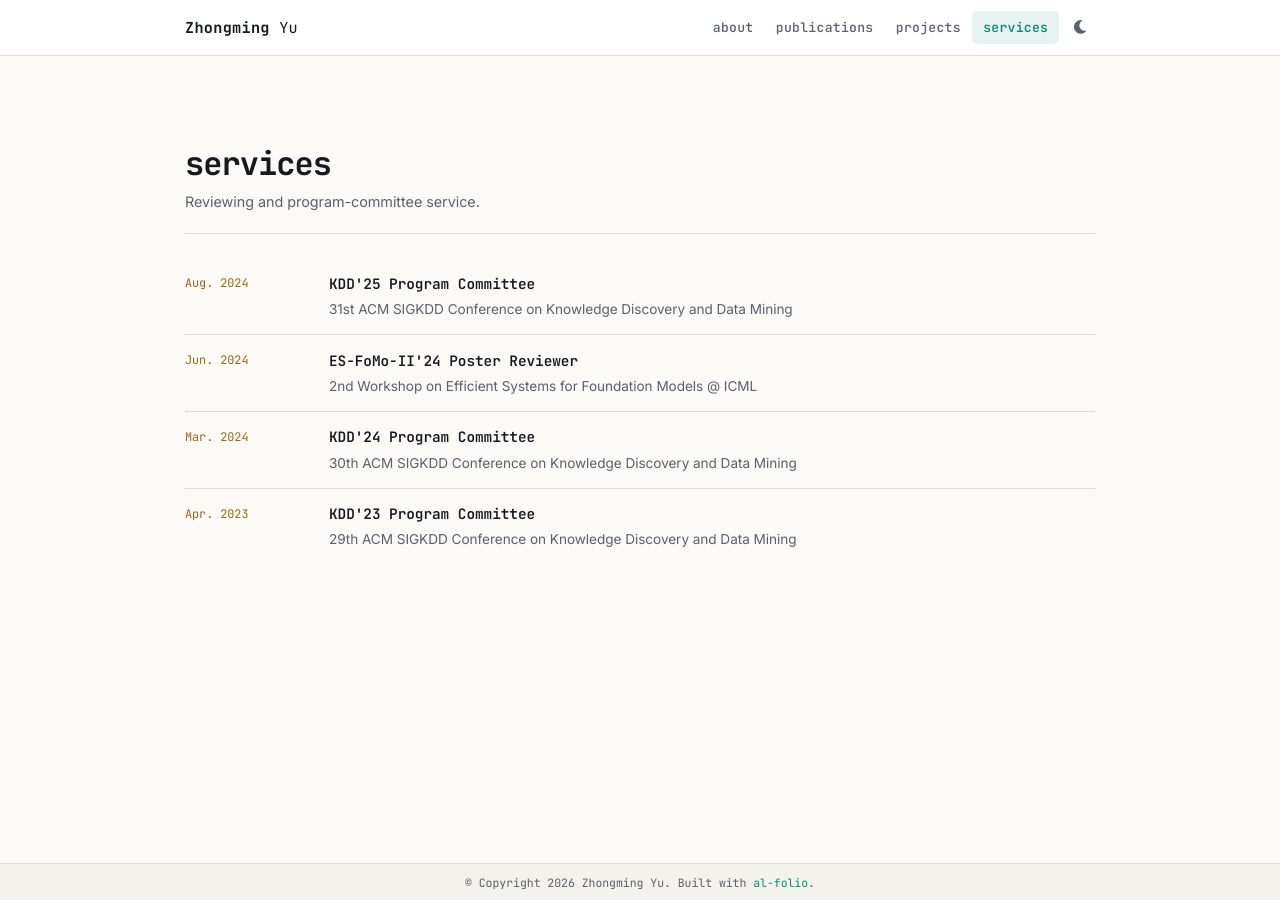
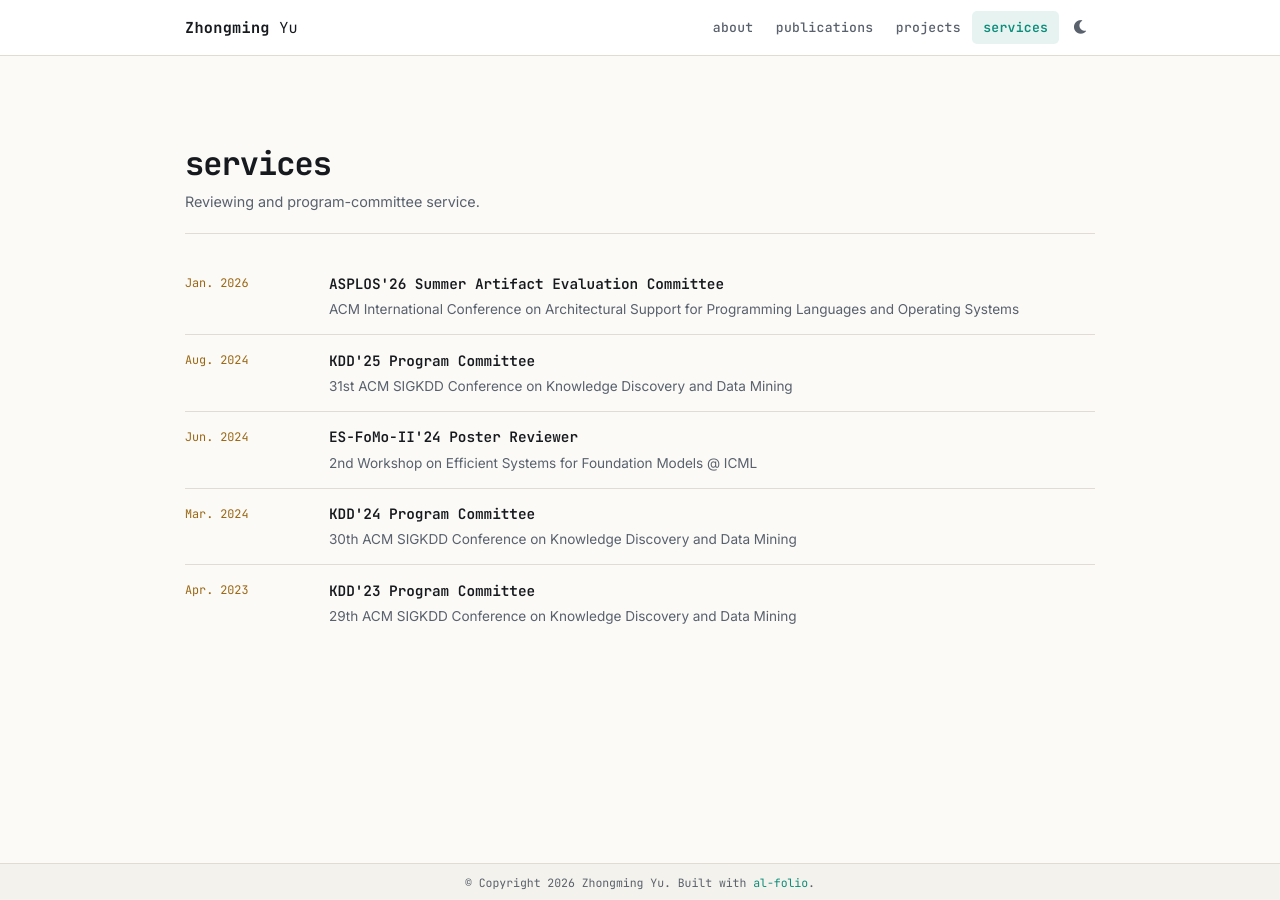
Before and after one commit to fishmingyu/fishmingyu.github.io, a Jekyll site: the page built from _pages/services.md, in a window 1280 px wide. Built offline with Jekyll 4.4.1, drawn with Linux system fonts in a browser that asks for light colours; comment, search, counter and statistics services are not loaded; a style sheet for code colours, icons or effects is not loaded.

Commit message:
Add ASPLOS 2026 artifact evaluation service

```diff
--- a/_data/services.yml
+++ b/_data/services.yml
@@ -1,8 +1,10 @@
 # Reviewing and program-committee service, newest first.
-# NOTE(zhongming): this list stops at KDD'25 (reviewed Aug. 2024). Add anything
-# from 2025-2026 -- ICML / NeurIPS / MLSys / ASPLOS reviewing, workshop PCs, etc.
 
 services:
+  - title: "ASPLOS'26 Summer Artifact Evaluation Committee"
+    description: "ACM International Conference on Architectural Support for Programming Languages and Operating Systems"
+    date: "Jan. 2026"
+
   - title: "KDD'25 Program Committee"
     description: "31st ACM SIGKDD Conference on Knowledge Discovery and Data Mining"
     date: "Aug. 2024"
```
